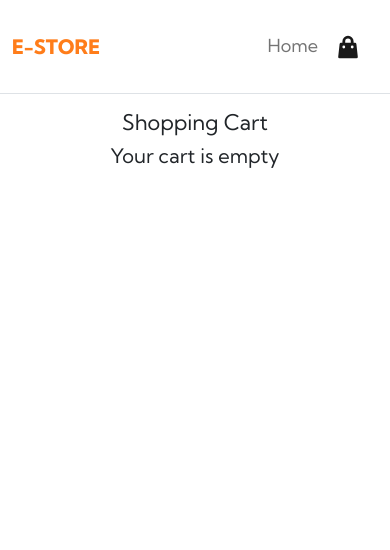
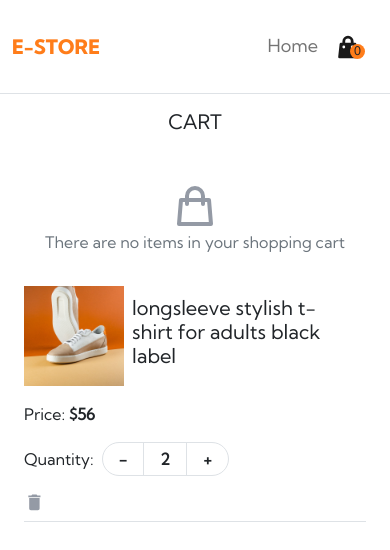
Before and after one commit to Adinomo/e-store, a React (Vite) app: page /cart in a window 390 px wide. Shown: the top 550 px of the page. Built offline with nearby package versions, Linux system fonts and the light colour scheme.

Commit message:
multi-device responsiveness

```diff
--- a/index.html
+++ b/index.html
@@ -4,7 +4,7 @@
     <meta charset="UTF-8" />
     <link rel="icon" type="image/svg+xml" href="/vite.svg" />
     <meta name="viewport" content="width=device-width, initial-scale=1.0" />
-    <title>Vite + React</title>
+    <title>E-store</title>
   </head>
   <body>
     <div id="root"></div>
--- a/src/assets/sass/_app.scss
+++ b/src/assets/sass/_app.scss
@@ -29,3 +29,22 @@
 .spinner{
 	margin-top: 200px;
 }
+
+.cart{
+	&-item{
+		@include media-breakpoint-down(md){
+			flex-direction: column;
+	   }
+	}
+	&-info{
+		@include media-breakpoint-down(lg){
+			width: 400px;
+	   }
+		@include media-breakpoint-down(md){
+			width: 100%;
+			padding-left: 15px;
+			justify-content: center;
+			margin-left: -15px;
+	   }
+	}
+}
--- a/src/assets/sass/_cart.scss
+++ b/src/assets/sass/_cart.scss
@@ -1,6 +1,7 @@
 
 .cart{
 	&-item{
+		height: fit-content;
 		&-img{
 			width: 100px;
 			height: 100px;
@@ -14,5 +15,8 @@
 	&-info{
 		width: 500px;
 	}
+	.pointer{
+		cursor: pointer;
+	}
 }
 //#9fa6b2 error color
--- a/src/assets/sass/_navbar.scss
+++ b/src/assets/sass/_navbar.scss
@@ -19,3 +19,13 @@
 		}
 	}
 }
+
+.nav-cart{
+	top: 20px;
+	right: 13px;
+	height: 15px;
+	width: 15px;
+	justify-content: center;
+	border-radius: 50%;
+	font-size: 12px;
+}
--- a/src/components/CartItem.jsx
+++ b/src/components/CartItem.jsx
@@ -1,30 +1,37 @@
 import React from "react";
 import image from "../assets/images/image-product-1.jpg";
-import deleteImg from "../assets/images/icon-close.svg";
+import deleteImg from "../assets/images/icon-delete.svg";
+import { MdDelete } from 'react-icons/md';
+import { IconContext } from "react-icons";
 
 function CartItem({ title, img, price, cartQuantity }) {
 	return (
 		<div className="container-fluid mt-2">
-			<div className="cart-item pb-2 border-bottom d-flex justify-content-between align-items-center">
+			<div className="cart-item pb-2 pt-2 border-bottom d-block d-md-flex align-items-center">
 				<div className="d-flex align-items-center cart-info">
 					<img
 						src={img}
 						alt=""
 						className="cart-item-img"
 					/>
-					<h4 className="px-2">{title}</h4>
+					<h5 className="px-2">{title}</h5>
 				</div>
-				<p>{`$${price * cartQuantity}`}</p>
-				<div className="cart-item-quantity d-flex ">
-					<div className="border p-1 px-3">-</div>
-					<div className="border p-1 px-3">{cartQuantity}</div>
-					<div className="border p-1 px-3">+</div>
+				<p className="mt-3">
+					<span className="d-md-none">Price: </span>
+					<span className="fw-bold">{`$${price * cartQuantity}`}</span>
+				</p>
+				<div className="cart-item-quantity d-flex align-items-center">
+					<span className="d-md-none pe-2">Quantity:</span>
+					<div className="d-flex border rounded-pill">
+						<div className="p-1 px-3 border-end fw-bold">-</div>
+						<div className="p-1 px-3 border-end fw-bold">{cartQuantity}</div>
+						<div className="p-1 px-3 fw-bold">+</div>
+					</div>
 				</div>
-				<img
-					src={deleteImg}
-					alt="delete"
-					className="cart-delete"
-				/>
+				<IconContext.Provider
+					value={{ size: "1.3rem", color: "#949aa5", className: "mt-3 mt-md-0 pointer" }}>
+					<MdDelete />
+				</IconContext.Provider>
 			</div>
 		</div>
 	);
--- a/src/components/Navbar.jsx
+++ b/src/components/Navbar.jsx
@@ -29,12 +29,13 @@ function Navbar() {
 						</li>
 					</ul>
 					<ul className="navbar-nav">
-						<li className="nav-item">
+						<li className="nav-item position-relative">
 							<NavLink
 								to="/cart"
 								className="nav-link px-3">
 								<HiShoppingBag size={28} />
 							</NavLink>
+							<p className="nav-cart position-absolute bg-primary d-flex align-items-center">0</p>
 						</li>
 					</ul>
 				</div>
--- a/src/pages/Cart.jsx
+++ b/src/pages/Cart.jsx
@@ -1,24 +1,51 @@
-import React from 'react';
-import { useSelector } from 'react-redux';
-import CartItem from '../components/CartItem';
-
+import React from "react";
+import { useSelector } from "react-redux";
+import CartItem from "../components/CartItem";
+import realimg from "../assets/images/image-product-1.jpg";
+import { HiOutlineShoppingBag } from "react-icons/hi";
+import { IconContext } from "react-icons";
 
 function Cart() {
-	const {cartItems} = useSelector(state => state.cart);
-	console.log(cartItems)
+	const { cartItems } = useSelector((state) => state.cart);
+	console.log(cartItems);
 	return (
 		<div className="container">
-			<h4 className='text-center mt-3'>Shopping Cart</h4>
-			{ cartItems.length > 0
-				? cartItems.map(item =>
-					<CartItem title={item.title} img={item.image} price={item.price} cartQuantity={item.cartQuantity}/>
-			   )
-				: (
-					<h5 className='text-center'>Your cart is empty</h5>
-				)
-			}
+			<h5 className="text-center mt-3">CART</h5>
+			{cartItems.length > 0 ? (
+				<div className="d-none d-md-flex border-bottom position-relative justify-content-between">
+					<h5 className="cart-info">Title</h5>
+					<h5 className="me-5">price</h5>
+					<h5 className="me-5">Quantity</h5>
+					<h5 className=""></h5>
+				</div>
+			) : null}
+			{cartItems.length > 0 ? (
+				cartItems.map((item) => (
+					<CartItem
+						title={item.title}
+						img={item.image}
+						price={item.price}
+						cartQuantity={item.cartQuantity}
+					/>
+				))
+			) : (
+				<div className="d-flex flex-column align-items-center mt-5">
+					<IconContext.Provider value={{ size: "3rem", color: "#949aa5" }}>
+						<HiOutlineShoppingBag />
+					</IconContext.Provider>
+					<p className="text-center text-secondary">
+						There are no items in your shopping cart
+					</p>
+				</div>
+			)}
+			<CartItem
+				title="longsleeve stylish t-shirt for adults black label"
+				img={realimg}
+				price="28"
+				cartQuantity={2}
+			/>
 		</div>
-	 );
+	);
 }
 
 export default Cart;
```
